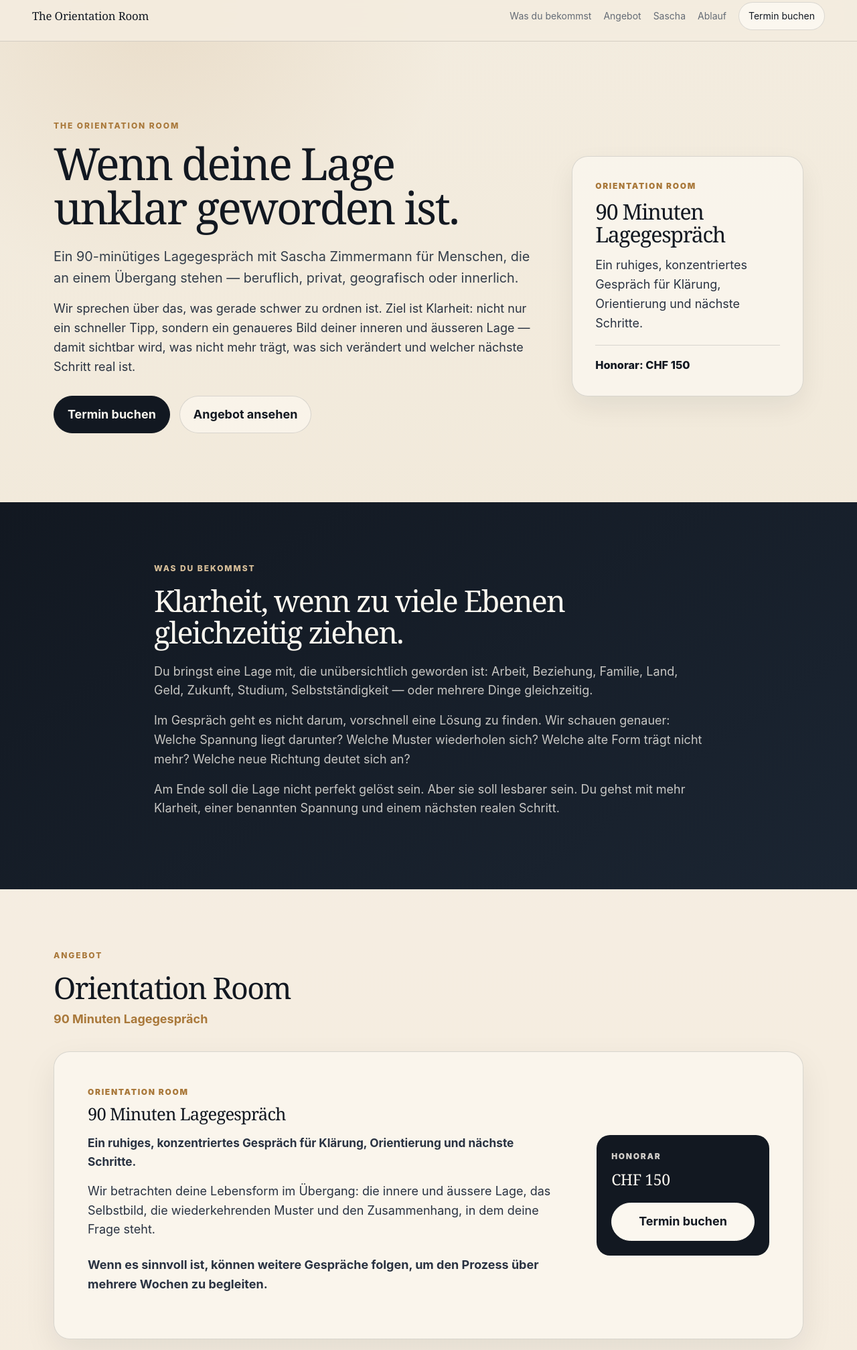
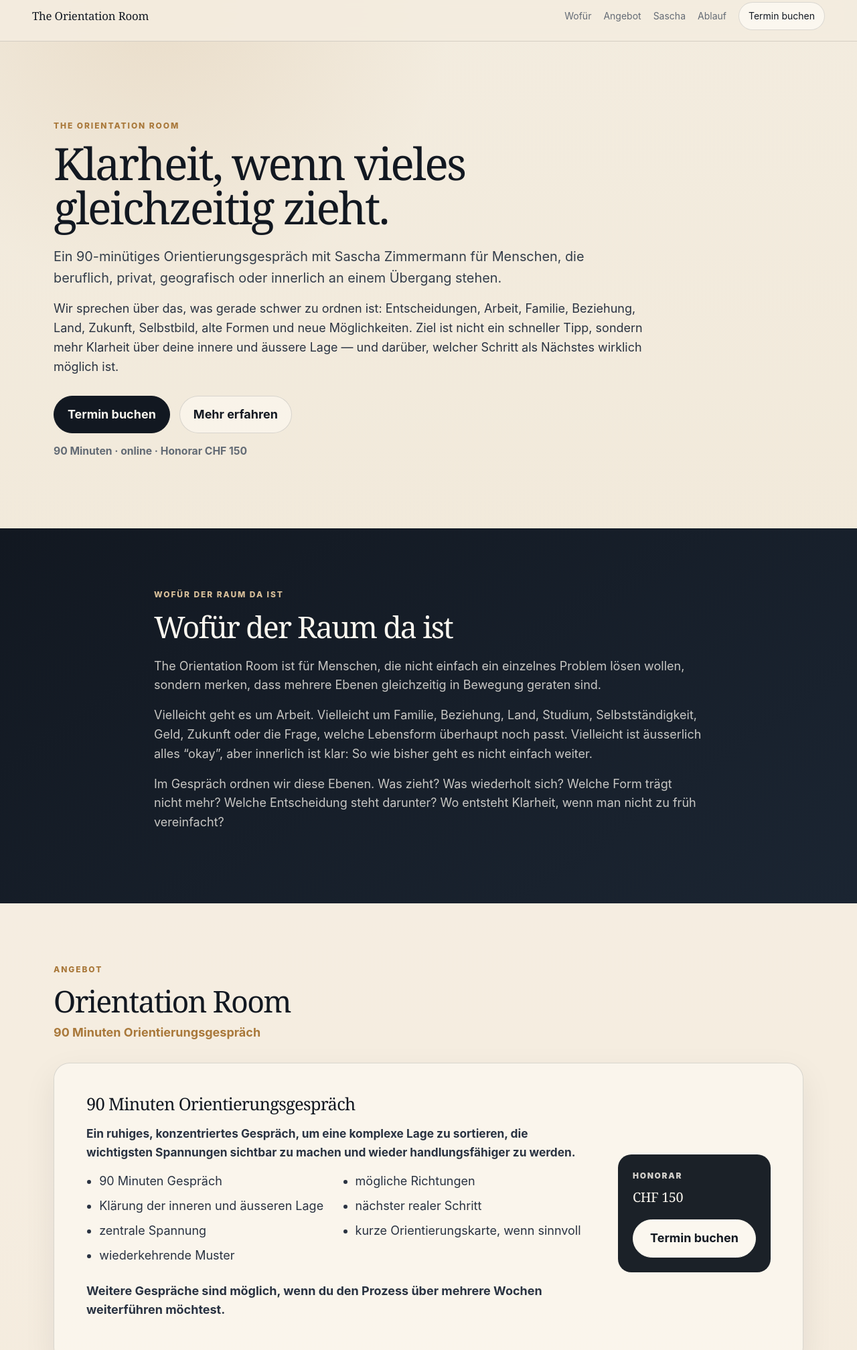
Before and after one commit to plexistrg/the-orientation-room, a plain HTML site: page index.html in a window 1280 px wide. Shown: the part 13-2029 px from the top of the page at 67% size. Drawn offline with Linux system fonts and the light colour scheme.

Commit message:
Refine Orientation Room landing page

```diff
--- a/index.html
+++ b/index.html
@@ -3,8 +3,8 @@
 <head>
   <meta charset="utf-8" />
   <meta name="viewport" content="width=device-width, initial-scale=1" />
-  <title>The Orientation Room — 90 Minuten Lagegespräch</title>
-  <meta name="description" content="Ein 90-minütiges Lagegespräch mit Sascha Zimmermann für klare Orientierung in unklaren Lebens-, Arbeits- oder Übergangssituationen." />
+  <title>The Orientation Room — 90 Minuten Orientierungsgespräch</title>
+  <meta name="description" content="Ein 90-minütiges Orientierungsgespräch mit Sascha Zimmermann für Klarheit und Struktur in komplexen Lebenssituationen." />
   <meta property="og:title" content="The Orientation Room" />
   <meta property="og:description" content="90 Minuten Gespräch, Struktur, Orientierung, Klarheit und ein nächster Schritt." />
   <meta property="og:type" content="website" />
@@ -16,7 +16,7 @@
       <span class="brand-text">The Orientation Room</span>
     </a>
     <nav class="nav" aria-label="Main Navigation">
-      <a href="#room">Was du bekommst</a>
+      <a href="#room">Wofür</a>
       <a href="#offer">Angebot</a>
       <a href="#sascha">Sascha</a>
       <a href="#process">Ablauf</a>
@@ -29,30 +29,25 @@
       <div class="container hero-grid">
         <div class="hero-content">
           <p class="eyebrow">The Orientation Room</p>
-          <h1 id="hero-title">Wenn deine Lage unklar geworden ist.</h1>
-          <p class="lead">Ein 90-minütiges Lagegespräch mit Sascha Zimmermann für Menschen, die an einem Übergang stehen — beruflich, privat, geografisch oder innerlich.</p>
-          <p class="supporting-line">Wir sprechen über das, was gerade schwer zu ordnen ist. Ziel ist Klarheit: nicht nur ein schneller Tipp, sondern ein genaueres Bild deiner inneren und äusseren Lage — damit sichtbar wird, was nicht mehr trägt, was sich verändert und welcher nächste Schritt real ist.</p>
+          <h1 id="hero-title">Klarheit, wenn vieles gleichzeitig zieht.</h1>
+          <p class="lead">Ein 90-minütiges Orientierungsgespräch mit Sascha Zimmermann für Menschen, die beruflich, privat, geografisch oder innerlich an einem Übergang stehen.</p>
+          <p class="supporting-line">Wir sprechen über das, was gerade schwer zu ordnen ist: Entscheidungen, Arbeit, Familie, Beziehung, Land, Zukunft, Selbstbild, alte Formen und neue Möglichkeiten. Ziel ist nicht ein schneller Tipp, sondern mehr Klarheit über deine innere und äussere Lage — und darüber, welcher Schritt als Nächstes wirklich möglich ist.</p>
           <div class="hero-actions" aria-label="Hauptaktionen">
             <a class="button primary" href="YOUR_BOOKING_LINK_HERE">Termin buchen</a>
-            <a class="button ghost" href="#offer">Angebot ansehen</a>
+            <a class="button ghost" href="#room">Mehr erfahren</a>
           </div>
+          <p class="hero-offer-line">90 Minuten · online · Honorar CHF 150</p>
         </div>
-        <aside class="hero-panel" aria-label="Kurzüberblick">
-          <p class="panel-label">Orientation Room</p>
-          <h2>90 Minuten Lagegespräch</h2>
-          <p class="panel-copy">Ein ruhiges, konzentriertes Gespräch für Klärung, Orientierung und nächste Schritte.</p>
-          <p class="price-small">Honorar: CHF 150</p>
-        </aside>
       </div>
     </section>
 
     <section id="room" class="section section-ink">
       <div class="container narrow">
-        <p class="eyebrow light">Was du bekommst</p>
-        <h2>Klarheit, wenn zu viele Ebenen gleichzeitig ziehen.</h2>
-        <p>Du bringst eine Lage mit, die unübersichtlich geworden ist: Arbeit, Beziehung, Familie, Land, Geld, Zukunft, Studium, Selbstständigkeit — oder mehrere Dinge gleichzeitig.</p>
-        <p>Im Gespräch geht es nicht darum, vorschnell eine Lösung zu finden. Wir schauen genauer: Welche Spannung liegt darunter? Welche Muster wiederholen sich? Welche alte Form trägt nicht mehr? Welche neue Richtung deutet sich an?</p>
-        <p>Am Ende soll die Lage nicht perfekt gelöst sein. Aber sie soll lesbarer sein. Du gehst mit mehr Klarheit, einer benannten Spannung und einem nächsten realen Schritt.</p>
+        <p class="eyebrow light">Wofür der Raum da ist</p>
+        <h2>Wofür der Raum da ist</h2>
+        <p>The Orientation Room ist für Menschen, die nicht einfach ein einzelnes Problem lösen wollen, sondern merken, dass mehrere Ebenen gleichzeitig in Bewegung geraten sind.</p>
+        <p>Vielleicht geht es um Arbeit. Vielleicht um Familie, Beziehung, Land, Studium, Selbstständigkeit, Geld, Zukunft oder die Frage, welche Lebensform überhaupt noch passt. Vielleicht ist äusserlich alles “okay”, aber innerlich ist klar: So wie bisher geht es nicht einfach weiter.</p>
+        <p>Im Gespräch ordnen wir diese Ebenen. Was zieht? Was wiederholt sich? Welche Form trägt nicht mehr? Welche Entscheidung steht darunter? Wo entsteht Klarheit, wenn man nicht zu früh vereinfacht?</p>
       </div>
     </section>
 
@@ -61,15 +56,22 @@
         <div class="section-title">
           <p class="eyebrow">Angebot</p>
           <h2>Orientation Room</h2>
-          <p>90 Minuten Lagegespräch</p>
+          <p>90 Minuten Orientierungsgespräch</p>
         </div>
         <div class="offer-card">
           <div class="offer-main">
-            <p class="offer-kicker">Orientation Room</p>
-            <h3>90 Minuten Lagegespräch</h3>
-            <p class="offer-intro">Ein ruhiges, konzentriertes Gespräch für Klärung, Orientierung und nächste Schritte.</p>
-            <p>Wir betrachten deine Lebensform im Übergang: die innere und äussere Lage, das Selbstbild, die wiederkehrenden Muster und den Zusammenhang, in dem deine Frage steht.</p>
-            <p class="ongoing-note">Wenn es sinnvoll ist, können weitere Gespräche folgen, um den Prozess über mehrere Wochen zu begleiten.</p>
+            <h3>90 Minuten Orientierungsgespräch</h3>
+            <p class="offer-intro">Ein ruhiges, konzentriertes Gespräch, um eine komplexe Lage zu sortieren, die wichtigsten Spannungen sichtbar zu machen und wieder handlungsfähiger zu werden.</p>
+            <ul class="included-list">
+              <li>90 Minuten Gespräch</li>
+              <li>Klärung der inneren und äusseren Lage</li>
+              <li>zentrale Spannung</li>
+              <li>wiederkehrende Muster</li>
+              <li>mögliche Richtungen</li>
+              <li>nächster realer Schritt</li>
+              <li>kurze Orientierungskarte, wenn sinnvoll</li>
+            </ul>
+            <p class="ongoing-note">Weitere Gespräche sind möglich, wenn du den Prozess über mehrere Wochen weiterführen möchtest.</p>
           </div>
           <aside class="price-box" aria-label="Honorar">
             <p class="price-label">Honorar</p>
@@ -90,9 +92,8 @@
           <h2>Sascha Zimmermann</h2>
           <p>Ich bin in der Schweiz geboren und aufgewachsen, habe Psychologie an der Universität studiert und lebe heute mit meiner Familie ausserhalb der Schweiz.</p>
           <p>Diese Bewegung zwischen Welten prägt meine Arbeit: Schweiz und Ausland, alte Strukturen und neue Möglichkeiten, persönliche Fragen und grössere Systeme. Ich kenne die Spannung, wenn mehrere Ebenen gleichzeitig ziehen — Arbeit, Geld, Familie, Körper, Land, Herkunft, Zukunft.</p>
-          <p>Mich interessiert nicht die schnelle Antwort. Mich interessiert der Moment, in dem eine unklare Lage wieder lesbar wird.</p>
-          <p>Im Orientation Room verbinde ich psychologisches Denken, philosophische Orientierung, Sprache und Systemblick. Ich höre zu, frage nach, ordne, verdichte und halte den Faden, bis aus Druck, Lärm und innerem Nebel wieder mehr Klarheit entsteht.</p>
-          <p>Es geht nicht darum, dich zu optimieren. Es geht darum, deine Lage so zu verstehen, dass du wieder spürst, wo du stehst — und welcher Schritt als Nächstes wirklich möglich ist.</p>
+          <p>Im Orientation Room verbinde ich psychologisches Denken, philosophische Orientierung, Sprache und Systemblick. Ich höre zu, frage nach, ordne, verdichte und halte den Faden, wenn eine Lage zu viele Ebenen gleichzeitig hat.</p>
+          <p>Es geht nicht darum, dich zu optimieren. Es geht darum, deine Lage so zu verstehen, dass wieder Klarheit, innere Ordnung und ein nächster realer Schritt möglich werden.</p>
         </div>
       </div>
     </section>
@@ -104,9 +105,9 @@
           <h2>Der Weg zur Klarheit</h2>
         </div>
         <div class="steps">
-          <article class="step"><span class="step-number">1</span><h3>Termin</h3><p>Du buchst ein 90-minütiges Lagegespräch.</p></article>
+          <article class="step"><span class="step-number">1</span><h3>Termin</h3><p>Du buchst ein 90-minütiges Orientierungsgespräch.</p></article>
           <article class="step"><span class="step-number">2</span><h3>Gespräch</h3><p>Wir sprechen ruhig und konzentriert über deine Lage.</p></article>
-          <article class="step"><span class="step-number">3</span><h3>Orientierung</h3><p>Wir klären die zentrale Spannung und den nächsten realen Schritt.</p></article>
+          <article class="step"><span class="step-number">3</span><h3>Orientierung</h3><p>Wir ordnen die wichtigsten Ebenen und benennen den nächsten Schritt.</p></article>
         </div>
       </div>
     </section>
@@ -115,7 +116,7 @@
       <div class="container narrow">
         <p class="eyebrow">Buchung</p>
         <h2>Termin buchen</h2>
-        <p>Buche ein 90-minütiges Lagegespräch. Nach der Buchung erhältst du alle weiteren Informationen.</p>
+        <p>Buche ein 90-minütiges Orientierungsgespräch. Nach der Buchung erhältst du alle weiteren Informationen.</p>
         <div class="hero-actions centered-actions">
           <a class="button primary" href="YOUR_BOOKING_LINK_HERE">Termin buchen</a>
         </div>
--- a/styles.css
+++ b/styles.css
@@ -50,8 +50,9 @@ ul { margin: 0; }
 .narrow { max-width: 820px; }
 .section, .section-pad { padding: clamp(64px, 7vw, 92px) 0; }
 
-.hero { min-height: auto; display: flex; align-items: center; padding-top: clamp(76px, 9vw, 116px); padding-bottom: clamp(68px, 8vw, 104px); }
-.hero-grid { display: grid; grid-template-columns: minmax(0, 1.35fr) minmax(280px, .65fr); gap: clamp(28px, 5vw, 56px); align-items: center; }
+.hero { min-height: auto; display: flex; align-items: center; padding-top: clamp(78px, 9vw, 118px); padding-bottom: clamp(72px, 8vw, 108px); }
+.hero-grid { display: block; }
+.hero-content { max-width: 980px; }
 .eyebrow { margin: 0 0 14px; color: var(--gold); font-size: 12px; font-weight: 850; letter-spacing: .16em; text-transform: uppercase; }
 .eyebrow.light { color: #d9c09a; }
 h1, h2, h3 { margin: 0; letter-spacing: -.04em; line-height: 1.05; }
@@ -59,24 +60,21 @@ h1, h2 { font-family: Georgia, "Times New Roman", serif; font-weight: 500; }
 h1 { max-width: 880px; font-size: clamp(2.5rem, 5.2vw, 4.6rem); line-height: 1; }
 h2 { font-size: clamp(1.9rem, 3.5vw, 3.1rem); }
 h3 { font-size: clamp(1.25rem, 2vw, 1.6rem); }
-.lead { max-width: 800px; margin-top: 24px; font-size: clamp(1.08rem, 1.55vw, 1.24rem); color: #333d4a; }
-.supporting-line { max-width: 760px; margin-top: 14px; color: var(--ink-soft); }
+.lead { max-width: 840px; margin-top: 24px; font-size: clamp(1.08rem, 1.55vw, 1.24rem); color: #333d4a; }
+.supporting-line { max-width: 880px; margin-top: 14px; color: var(--ink-soft); }
 .hero-actions { display: flex; flex-wrap: wrap; gap: 14px; margin-top: 28px; }
+.hero-offer-line { margin: 14px 0 0; color: var(--muted); font-size: .98rem; font-weight: 700; }
 .button { display: inline-flex; align-items: center; justify-content: center; min-height: 50px; padding: 13px 20px; border: 1px solid var(--line); border-radius: 999px; font-weight: 700; }
 .button.primary { background: var(--ink); color: var(--paper-soft); border-color: var(--ink); }
 .button.ghost { background: rgba(251, 247, 239, .72); }
 .button.full { width: 100%; }
 
-.hero-panel, .person-card, .offer-card, .step, .checklist li {
+.person-card, .offer-card, .step, .checklist li {
   border: 1px solid var(--line);
   border-radius: var(--radius);
   background: rgba(251, 247, 239, .76);
   box-shadow: var(--shadow);
 }
-.hero-panel { padding: clamp(24px, 4vw, 34px); box-shadow: 0 16px 38px rgba(18, 24, 33, .07); }
-.panel-copy { margin-bottom: 18px; }
-.price-small { margin: 0; padding-top: 18px; border-top: 1px solid var(--line); font-size: 1.02rem; line-height: 1.4; font-weight: 800; color: var(--ink); }
-.hero-panel h2 { margin-bottom: 16px; font-size: clamp(1.5rem, 2.5vw, 2.05rem); }
 .panel-label, .price-label { margin: 0 0 12px; color: var(--gold); font-size: 12px; font-weight: 900; letter-spacing: .14em; text-transform: uppercase; }
 
 .section-ink { background: linear-gradient(145deg, #121821, #1b2532); color: var(--paper-soft); }
@@ -84,29 +82,29 @@ h3 { font-size: clamp(1.25rem, 2vw, 1.6rem); }
 .section-ink p { color: rgba(251, 247, 239, .78); }
 .section-soft { background: rgba(231, 220, 200, .72); }
 .section-paper { background: rgba(251, 247, 239, .35); }
-.section-title { max-width: 760px; margin-bottom: 34px; }
+.section-title { max-width: 760px; margin-bottom: 30px; }
 .section-title p:not(.eyebrow) { margin-top: 10px; font-weight: 700; color: var(--gold); }
 
 
 
-.person-card { padding: clamp(24px, 5vw, 56px); }
-.founder-card { max-width: 1040px; display: grid; grid-template-columns: minmax(220px, 280px) minmax(0, 1fr); gap: clamp(28px, 5vw, 52px); align-items: start; background: linear-gradient(135deg, rgba(251, 247, 239, .92), rgba(251, 247, 239, .68)); }
+.person-card { padding: clamp(24px, 4.5vw, 48px); }
+.founder-card { max-width: 1040px; display: grid; grid-template-columns: minmax(220px, 260px) minmax(0, 1fr); gap: clamp(28px, 5vw, 52px); align-items: center; background: linear-gradient(135deg, rgba(251, 247, 239, .92), rgba(251, 247, 239, .68)); }
 .founder-card .person-copy { max-width: 700px; }
 .founder-card p:not(.eyebrow) { font-size: 1.04rem; }
-.portrait-wrap { display: flex; justify-content: center; }
-.portrait-image { width: clamp(240px, 24vw, 280px); aspect-ratio: 4 / 5; border-radius: 18px; border: 1px solid rgba(18, 24, 33, .13); object-fit: cover; box-shadow: 0 18px 42px rgba(18, 24, 33, .12); background: var(--paper-deep); }
+.portrait-wrap { display: flex; justify-content: center; align-items: center; }
+.portrait-image { width: clamp(220px, 22vw, 260px); aspect-ratio: 4 / 5; border-radius: 18px; border: 1px solid rgba(18, 24, 33, .16); object-fit: cover; object-position: center center; box-shadow: 0 16px 36px rgba(18, 24, 33, .12); background: var(--paper-deep); }
 
-.offer-card { display: grid; grid-template-columns: minmax(0, 1.25fr) minmax(220px, .45fr); gap: clamp(24px, 4vw, 44px); padding: clamp(28px, 4.5vw, 50px); align-items: center; }
+.offer-card { display: grid; grid-template-columns: minmax(0, 1.25fr) minmax(210px, .38fr); gap: clamp(24px, 4vw, 44px); padding: clamp(28px, 4.5vw, 48px); align-items: center; }
 .offer-kicker { margin: 0 0 10px; color: var(--gold); font-size: 12px; font-weight: 900; letter-spacing: .14em; text-transform: uppercase; }
 .offer-main h3 { margin-bottom: 16px; font-family: Georgia, "Times New Roman", serif; font-weight: 500; letter-spacing: -.03em; }
-.offer-intro { max-width: 700px; font-size: 1.08rem; font-weight: 700; }
+.offer-intro { max-width: 760px; font-size: 1.08rem; font-weight: 700; }
 .offer-meta { margin: 10px 0 18px; color: var(--gold); font-weight: 800; }
-.offer-main ul { padding-left: 1.2rem; color: var(--ink-soft); }
+.offer-main ul { padding-left: 1.2rem; color: var(--ink-soft); columns: 2; column-gap: 34px; }
 .offer-main li + li { margin-top: 8px; }
 .ongoing-note { margin-top: 24px; font-weight: 700; }
-.price-box { padding: 22px; border-radius: 20px; background: var(--ink); color: var(--paper-soft); align-self: center; }
+.price-box { padding: 22px; border-radius: 20px; background: rgba(18, 24, 33, .96); color: var(--paper-soft); align-self: center; }
 .price-box p { color: rgba(251, 247, 239, .82); }
-.price { margin: 0 0 22px; font-size: clamp(1.35rem, 1.8vw, 1.65rem); line-height: 1.1; font-family: Georgia, "Times New Roman", serif; font-weight: 500; letter-spacing: -.02em; color: var(--paper-soft) !important; }
+.price { margin: 0 0 22px; font-size: clamp(1.24rem, 1.55vw, 1.48rem); line-height: 1.1; font-family: Georgia, "Times New Roman", serif; font-weight: 500; letter-spacing: -.02em; color: var(--paper-soft) !important; }
 .price-box .button { background: var(--paper-soft); color: var(--ink); border-color: var(--paper-soft); }
 .text-link { display: inline-block; margin-top: 14px; color: rgba(251, 247, 239, .78); font-size: .9rem; text-decoration: underline; text-underline-offset: 3px; }
 
@@ -133,8 +131,9 @@ h3 { font-size: clamp(1.25rem, 2vw, 1.6rem); }
   .hero { min-height: auto; }
   .hero-grid, .offer-card, .founder-card { grid-template-columns: 1fr; }
   .steps { grid-template-columns: 1fr; }
-  .portrait-wrap { justify-content: flex-start; }
+  .portrait-wrap { justify-content: flex-start; margin-bottom: 2px; }
   .portrait-image { width: clamp(180px, 48vw, 220px); }
+  .offer-main ul { columns: 1; }
 }
 
 @media (max-width: 620px) {
@@ -145,7 +144,7 @@ h3 { font-size: clamp(1.25rem, 2vw, 1.6rem); }
   h1 { font-size: clamp(2.4rem, 12vw, 4rem); line-height: 1.02; }
   .lead { font-size: 1.05rem; }
   .hero-actions, .button { width: 100%; }
-  .hero-panel, .person-card, .offer-card, .step { border-radius: 20px; }
+  .person-card, .offer-card, .step { border-radius: 20px; }
   .price-box { padding: 20px; }
   .steps { grid-template-columns: 1fr; }
   .brand-text { font-size: 15px; }
```
